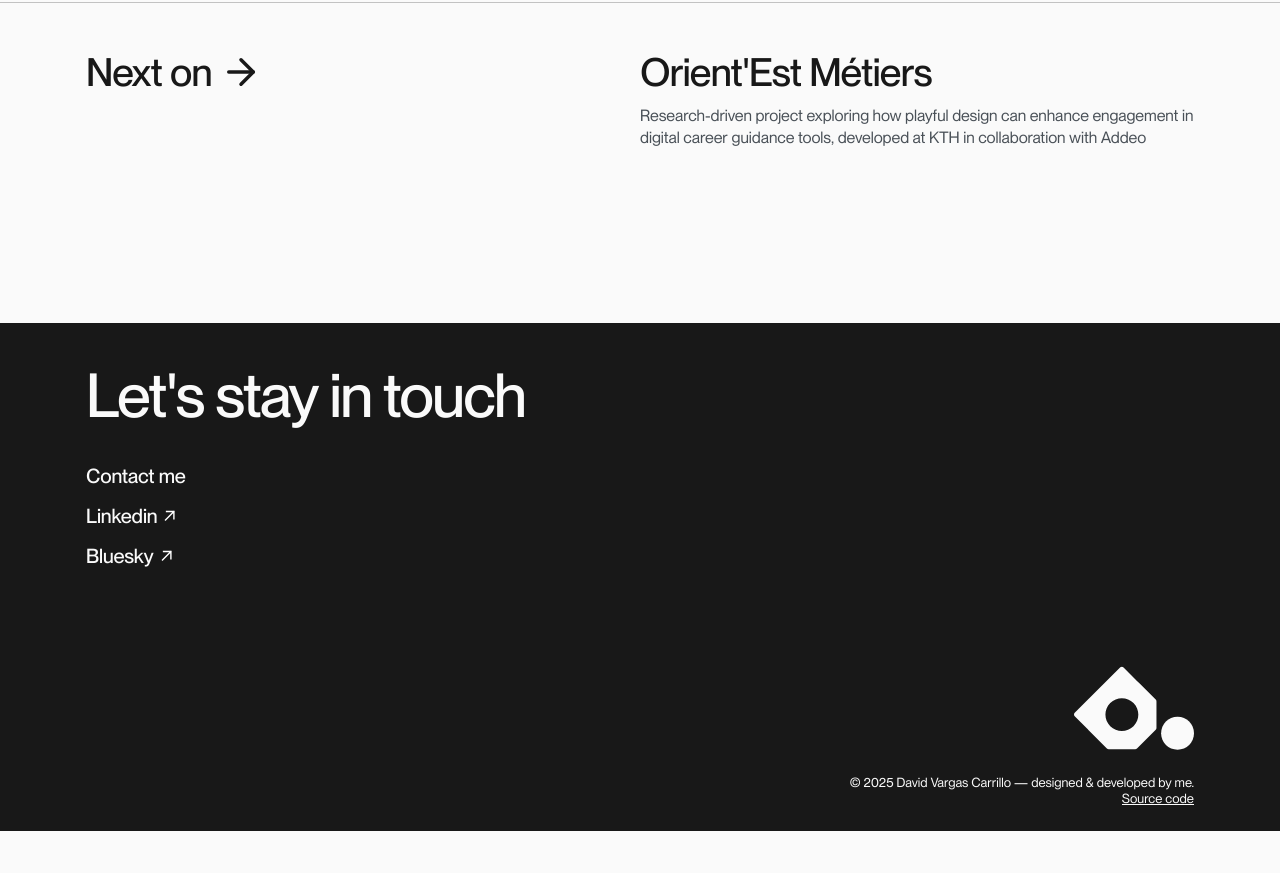
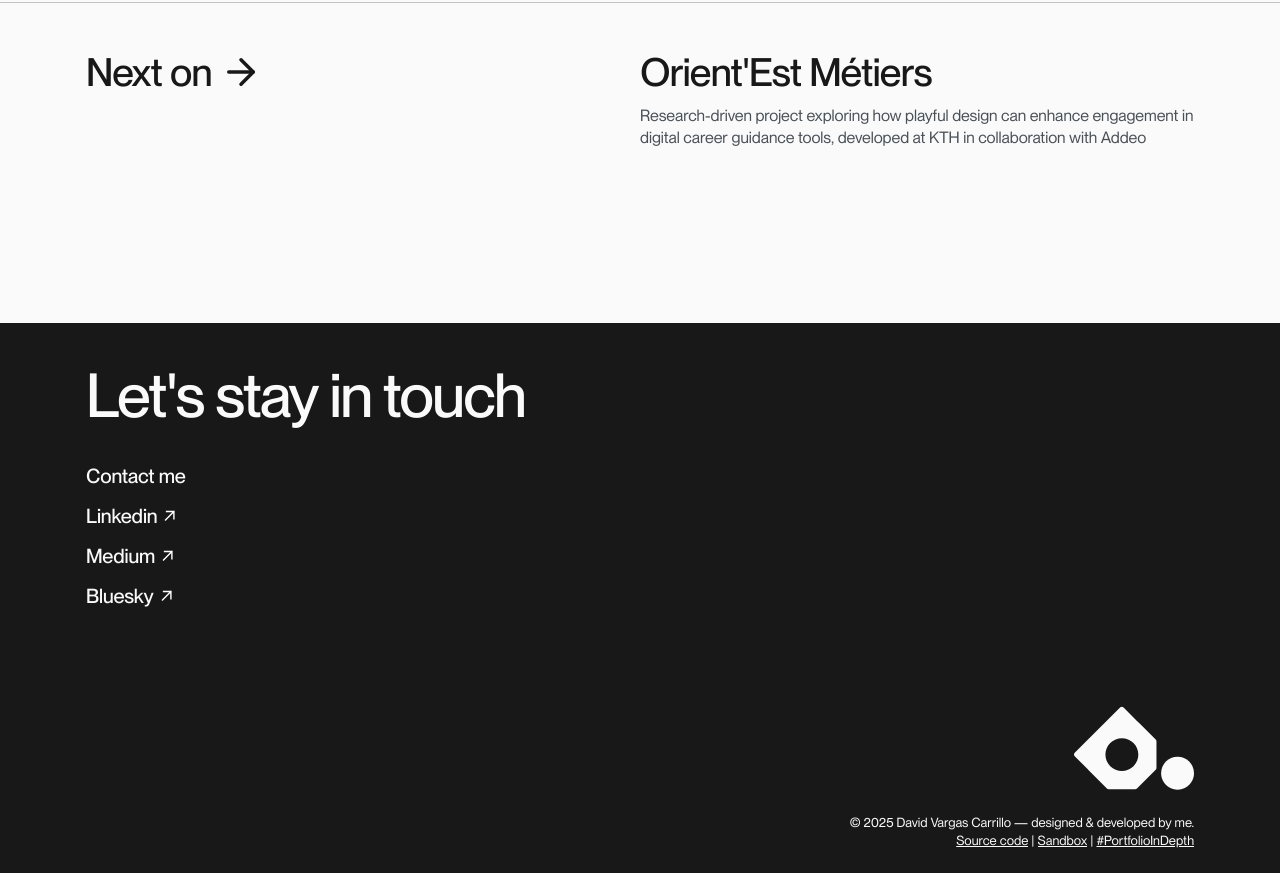
Before and after one commit to dvcarrillo/dotcom, a website: page works/webclear/index.html in a window 1280 px wide. Shown: the part 4045-4918 px from the top of the page. Before the commit the page ends 4876 px from the top, so only its background shows below. Drawn offline with nearby package versions, Linux system fonts and the light colour scheme.

Commit message:
Updated footer with Medium link and bottom text

```diff
--- a/styles/components.css
+++ b/styles/components.css
@@ -113,6 +113,13 @@ footer {
     align-items: flex-end;
     width: 100%;
     text-align: right;
+}
+
+.footer-bottom-text {
+    display: flex;
+    flex-direction: column;
+    gap: 2px;
+    align-items: flex-end;
 }
 
 .footer-bottom .d-logo {
--- a/works/webclear/index.html
+++ b/works/webclear/index.html
@@ -120,8 +120,8 @@
                     <ul>
                         <li><b>Lead the UX vision</b> and workflow redesign.</li>
                         <li><b>Establish a design-led approach</b> within a team new to structured UX processes.</li>
-                        <li><b>Support technical teams in creating a responsive experience</b> suitable for the platform’s
-                            diverse usage contexts.</li>
+                        <li><b>Support technical teams in creating a responsive experience</b> suitable for the
+                            platform’s diverse usage contexts.</li>
                     </ul>
                 </div>
 
@@ -146,7 +146,8 @@
                             the new platform needed to support a broader range of screen sizes than before.
                         </p>
                     </div>
-                    <img src="/assets/images/works/sgm_webclear/grid.png" alt="A diagram showing the different grid systems used in our design">
+                    <img src="/assets/images/works/sgm_webclear/grid.png"
+                        alt="A diagram showing the different grid systems used in our design">
                     <div class="section subsection">
                         <h3 class="h5">3. Prototyping & testing</h3>
                         <p>
@@ -161,8 +162,10 @@
                                 development.</li>
                         </ul>
                     </div>
-                    <img src="/assets/images/works/sgm_webclear/responsiveness_1.png" alt="Two screen diagrams showing the responsive behavior of an information-dense page">
-                    <img src="/assets/images/works/sgm_webclear/responsiveness_2.png" alt="Two screen diagrams showing the responsive behavior of a page containing forms and actions">
+                    <img src="/assets/images/works/sgm_webclear/responsiveness_1.png"
+                        alt="Two screen diagrams showing the responsive behavior of an information-dense page">
+                    <img src="/assets/images/works/sgm_webclear/responsiveness_2.png"
+                        alt="Two screen diagrams showing the responsive behavior of a page containing forms and actions">
                     <div class="section subsection">
                         <h3 class="h5">4. Iterative delivery</h3>
                         <p>
@@ -213,10 +216,13 @@
                     </p>
                     <ul>
                         <li><b>A simplified navigation structure</b>, making key actions more direct and intuitive.</li>
-                        <li><b>More consistent layouts</b> that improve scanability and support different types of tasks.</li>
+                        <li><b>More consistent layouts</b> that improve scanability and support different types of
+                            tasks.</li>
                         <li><b>A responsive interface</b> validated across multiple screen sizes used by clients.</li>
-                        <li><b>A set of UX metrics</b> through web analytics to evaluate user response to the new design.</li>
-                        <li><b>Clearer feedback and guidance throughout user actions</b>, reinforcing confidence and clarity.
+                        <li><b>A set of UX metrics</b> through web analytics to evaluate user response to the new
+                            design.</li>
+                        <li><b>Clearer feedback and guidance throughout user actions</b>, reinforcing confidence and
+                            clarity.
                         </li>
                         </li>
                         <li><b>Strong alignment with SG Markets’ design system</b>, ensuring cohesion across the broader
@@ -269,6 +275,10 @@
                                     target="_blank">Linkedin
                                     <img src="/assets/icons/new_tab_alt.svg" alt="Open in new tab"
                                         draggable="false"></a></li>
+                            <li><a href="https://medium.com/@dvcarrillo" class="link large text-primary-alt"
+                                    target="_blank">Medium
+                                    <img src="/assets/icons/new_tab_alt.svg" alt="Open in new tab"
+                                        draggable="false"></a></li>
                             <li><a href="https://bsky.app/profile/dvcarrillo.bsky.social"
                                     class="link large text-primary-alt" target="_blank">Bluesky
                                     <img src="/assets/icons/new_tab_alt.svg" alt="Open in new tab"
@@ -278,10 +288,17 @@
                 </div>
                 <div class="footer-bottom">
                     <img class="d-logo" src="/assets/logo.svg" alt="Website logo" draggable="false">
-                    <small class="text-primary-alt">© 2025 David Vargas Carrillo — designed & developed by me.<br>
-                        <a href="https://github.com/dvcarrillo/dotcom" class="link underline text-primary-alt"
-                            target="_blank">Source code</a>
-                    </small>
+                    <div class="footer-bottom-text">
+                        <small class="text-primary-alt">© 2025 David Vargas Carrillo — designed & developed by
+                            me.</small>
+                        <small class="text-primary-alt">
+                            <a href="https://github.com/dvcarrillo/dotcom" class="link underline text-primary-alt"
+                                target="_blank">Source code</a> |
+                            <a href="/sandbox/" class="link underline text-primary-alt" target="_blank">Sandbox</a> |
+                            <a href="https://bsky.app/hashtag/PortfolioInDepth?author=dvcarrillo.bsky.social"
+                                class="link underline text-primary-alt" target="_blank">#PortfolioInDepth</a>
+                        </small>
+                    </div>
                 </div>
             </div>
         </div>
```
Also changed, not shown: index.html (+13 -4 lines), sandbox/index.html (+13 -4 lines), works/eurotransit/index.html (+15 -4 lines), works/orientest/index.html (+15 -4 lines).
